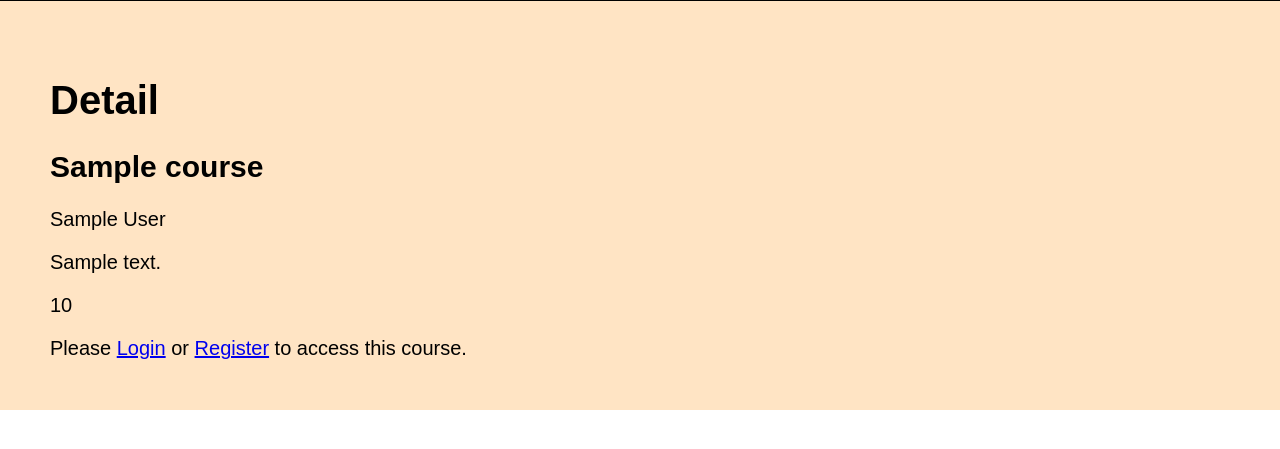
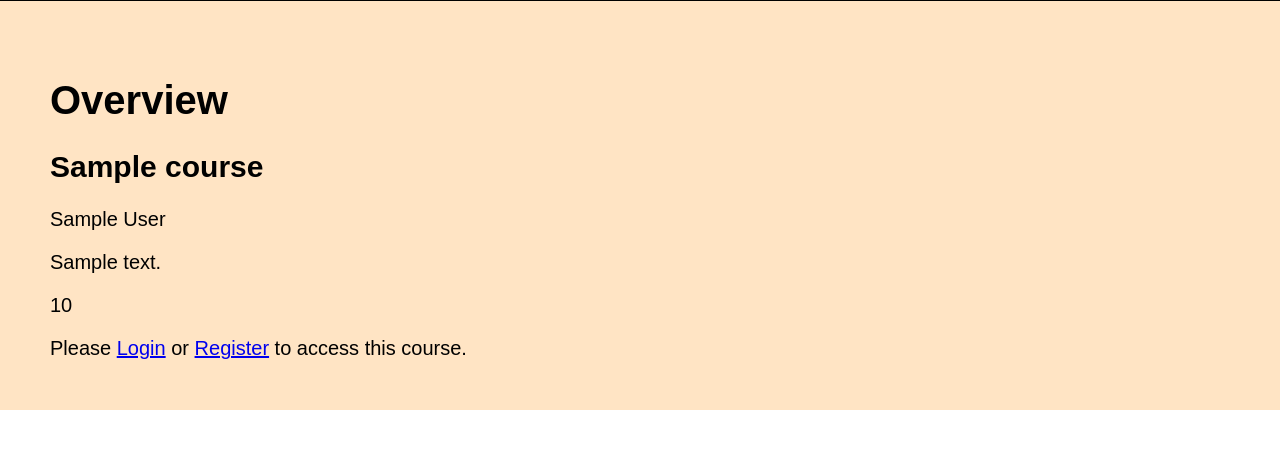
Before and after one commit to longnp030/BaiTapLonWeb, a Django app: page /lms/courses/1/ in a window 1280 px wide. Shown: the part 144-593 px from the top of the page. Run offline with Django 3.2, Linux system fonts and the light colour scheme; tables that the repository leaves empty hold one stand-in row (Sample ...).

Commit message:
12/10 10p.m small changes

```diff
--- a/lms/models.py
+++ b/lms/models.py
@@ -85,6 +85,10 @@ class Course(models.Model):
     price = models.IntegerField()
     description = models.CharField(max_length=10000, blank=True, null=True)
     teacherid = models.ForeignKey('Teacher', models.DO_NOTHING, db_column='teacherID', unique=False)  # Field name made lowercase.
+
+
+    '''Add more attributes to configure with enrolled students'''
+
 
     class Meta:
         managed = False
--- a/lms/templates/courses/course_detail.html
+++ b/lms/templates/courses/course_overview.html
@@ -2,7 +2,7 @@
 {% block content %}
 <body>
     <div class="course-detail">
-        <h1>Detail</h1>
+        <h1>Overview</h1>
         {% if course %}
             <p><h2>{{ course.name }}</h2></p>
             <p>{{ course.teacherid.name }}</p>
--- a/lms/urls.py
+++ b/lms/urls.py
@@ -14,6 +14,6 @@ urlpatterns = [
     path('courses/add/', views.create_course, name='create_course'),
     path('courses/<int:course_id>/enroll/', views.course_enroll, name='enroll'),
     path('dashboard/', views.dashboard, name='dashboard'),
-    path('courses/<int:course_id>/', views.course_detail, name='course_detail'),
+    path('courses/<int:course_id>/', views.course_overview, name='course_detail'),
     path('users/<int:user_id>', views.user_profile, name='user_profile')
 ] + static('images/student_images', document_root=settings.STUDENT_IMAGE_DIR)
--- a/lms/views.py
+++ b/lms/views.py
@@ -171,7 +171,7 @@ def dashboard(request):
     return render(request, 'courses/dashboard.html', context=context)
 
 
-def course_detail(request, course_id):
+def course_overview(request, course_id):
     course = Course.objects.get(id=course_id)
     this_student = get_student(request)
     this_teacher = get_teacher(request)
@@ -193,7 +193,7 @@ def course_detail(request, course_id):
         "enrolled": enrolled,
         "this_user": this_user,
     }
-    return render(request, 'courses/course_detail.html', context=context)
+    return render(request, 'courses/course_overview.html', context=context)
 
 #@login_required(login_url='/lms/accounts/login/')
 def user_profile(request, user_id):
```
